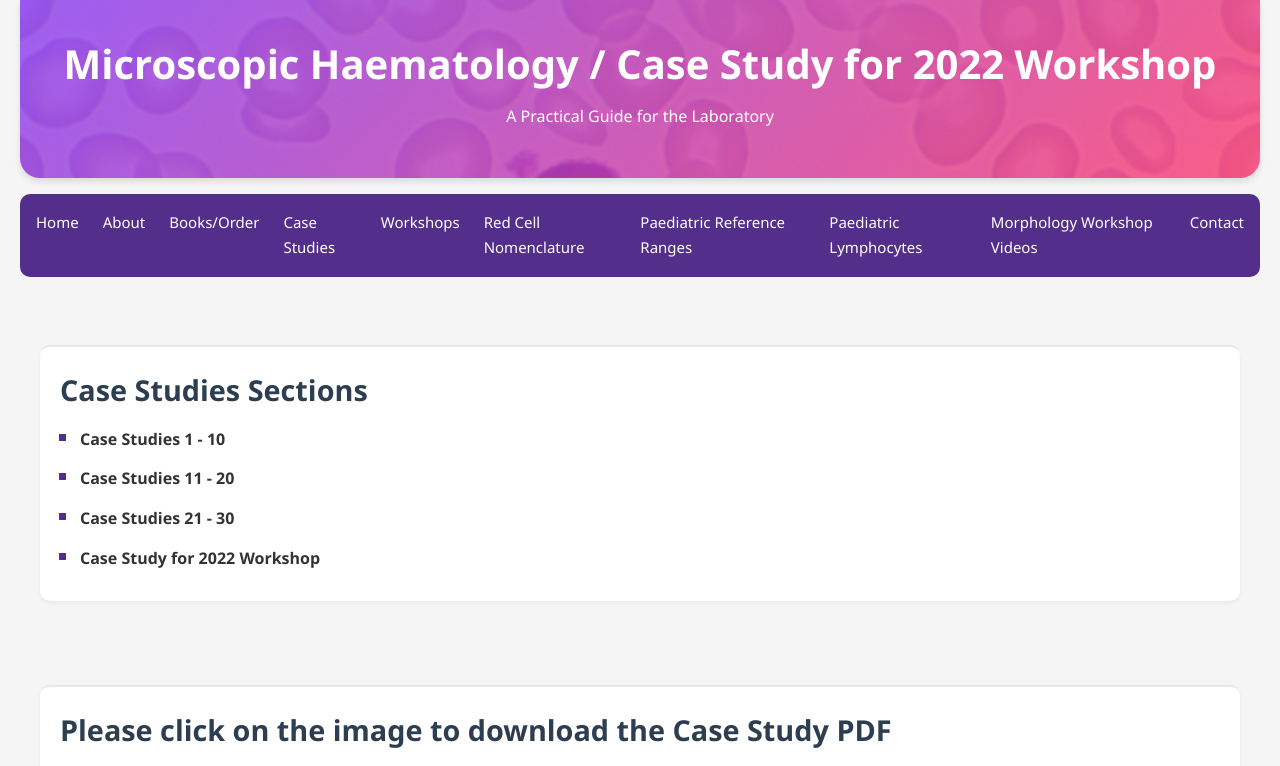
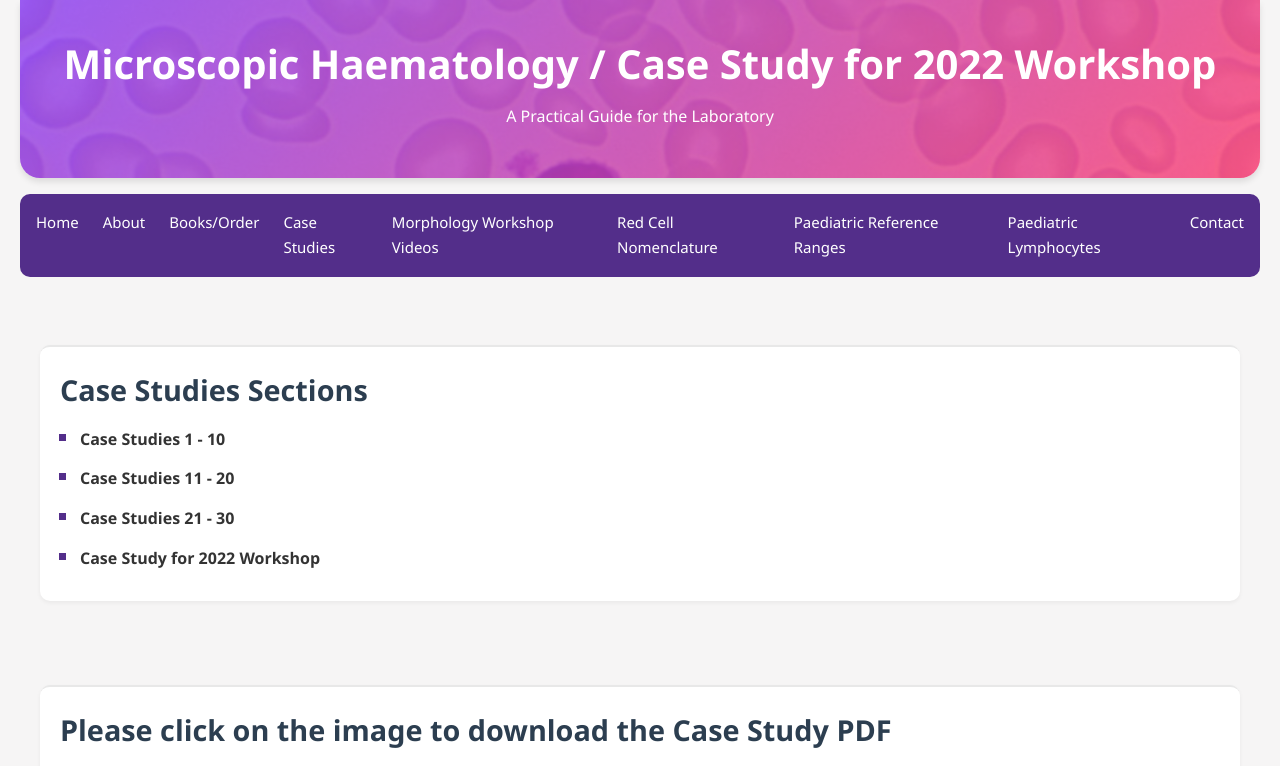
Before and after one commit to Marty6581/Marty6581-microscopic-haematology, a plain HTML site: page case-study-for-2022-workshop-.html in a window 1280 px wide. Shown: the top 766 px of the page. Drawn offline with Linux system fonts and the light colour scheme.

Commit message:
Replace Workshops link with Morphology Workshop Videos

```diff
--- a/case-study-for-2022-workshop-.html
+++ b/case-study-for-2022-workshop-.html
@@ -25,11 +25,10 @@
         <li><a href="about.html">About</a></li>
         <li><a href="books.html">Books/Order</a></li>
         <li><a href="case-studies.html">Case Studies</a></li>
-        <li><a href="workshops.html">Workshops</a></li>
+       <li><a href="morphology-workshop-videos.html">Morphology Workshop Videos</a></li>
         <li><a href="red-cell-nomenclature.html">Red Cell Nomenclature</a></li>
         <li><a href="paediatric-reference-ranges.html">Paediatric Reference Ranges</a></li>
         <li><a href="paediatric-lymphocytes.html">Paediatric Lymphocytes</a></li>
-        <li><a href="morphology-workshop-videos.html">Morphology Workshop Videos</a></li>
         <li><a href="contact.html">Contact</a></li>
       </ul>
     </nav>
```
